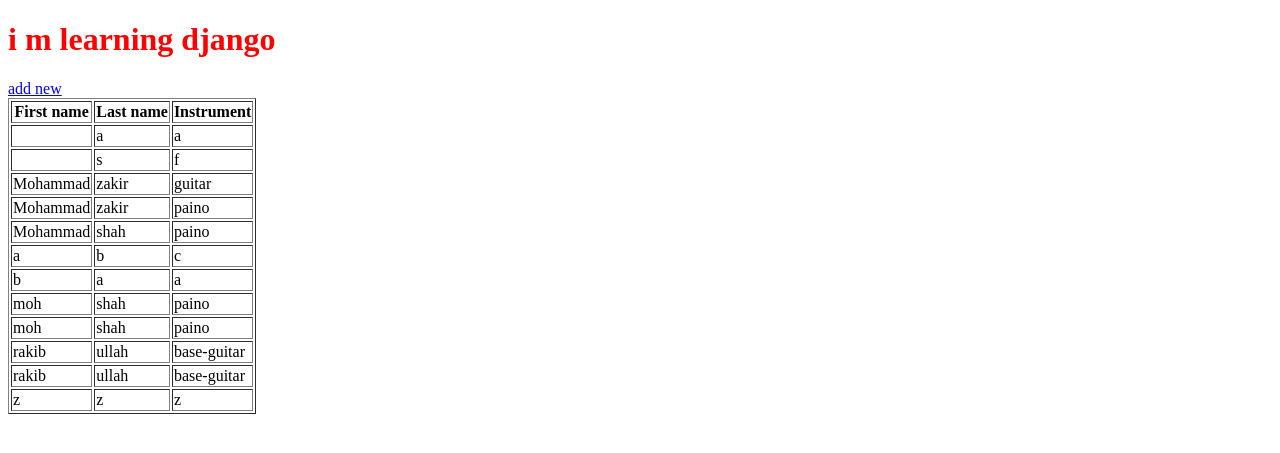
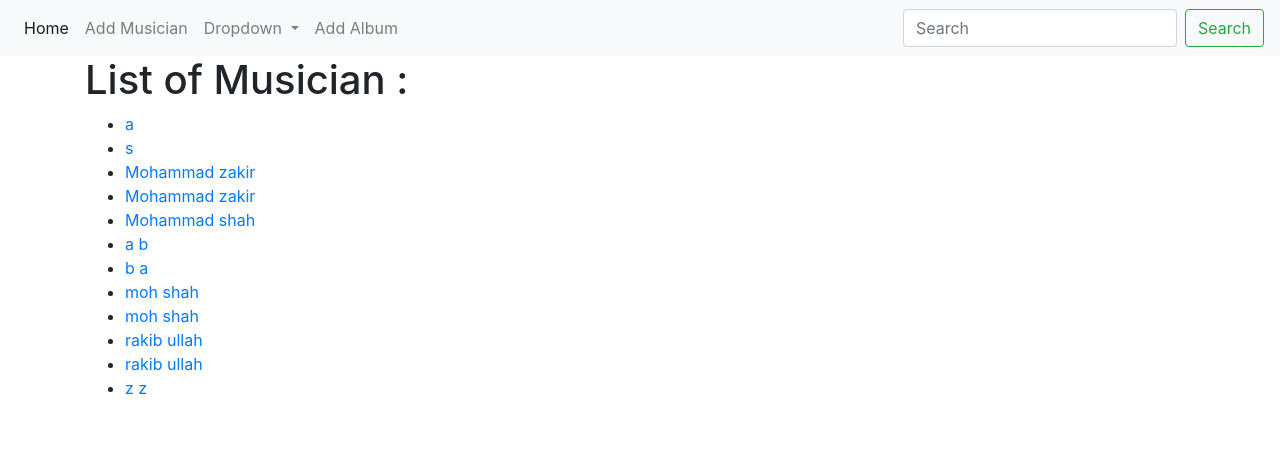
Before and after one commit to tasincodes/Musician_Info_site, a Django app: page / in a window 1280 px wide. Shown: the top 453 px of the page. Run offline with Django 4.2, Linux system fonts and the light colour scheme; data comes from the database, SQL or seed files in the repository; both versions use the stored data as it was after the commit.

Commit message:
crud update

```diff
--- a/My_first_proj/first_app/urls.py
+++ b/My_first_proj/first_app/urls.py
@@ -2,8 +2,15 @@
 from django.urls import path
 from first_app import views
 
+app_name = 'first_app'
 
 urlpatterns = [
     path('',views.index, name='index'),
-    path('form/',views.form,name = 'form')
+    path('add_album/',views.album_form,name = 'album_form'),
+    path('add_musician',views.musician_form,name = 'musician-form'),
+    path('album_list/<int:artist_id>/',views.album_list,name='album_list'),
+    path('edit_artist/<int:artist_id>/',views.edit_artist,name='edit_artist'),
+    path('edit_album/<int:album_id>/',views.edit_album,name="edit_album"),
+    path('delete_album/<int:album_id>/',views.delete_album,name='delete_album'),
+    path('delete_artist/<int:artist_id>/',views.delete_musician,name='delete_artist'),
 ]
--- a/My_first_proj/first_app/views.py
+++ b/My_first_proj/first_app/views.py
@@ -2,47 +2,147 @@ from django.shortcuts import render,HttpResponse,HttpResponseRedirect
 from first_app.models import *
 from django.views import View
 from first_app import forms
-
-# Create your views here.
-def index(request):
-    #SELECT * from Musician order by first_name
-    musician_list = Musician.objects.order_by('First_name')
-    dict = {'text_1' :'i m learning django','musician':musician_list}
-    return render(request,'first_app/index.html',context=dict)
-
-def contact(request):
-    return HttpResponse("<h1>this is contact</h1><a href '/'>Homepage</a><a href = '/About/'>About</a>")
-
-def about(request):
-    return HttpResponse("<h1>this is about page</h1><a href '/'>Homepage</a><a href ='/Contact/'>Contact</a>")
-
-def form(request):
-    new_form = forms.MusicianForm()
-
-    if request.method == 'POST':
-        new_form = forms.MusicianForm(request.POST)
-        if new_form.is_valid():
-            new_form.save(commit=True)
-            return index(request)
-    dict = {'user_form':new_form,'head_1':'Add new musician'}
-
-    ## this is for the forms.py sec -1
-    # new_form = forms.user_form()
-    # dict = {'user_form' : new_form,'heading': "this from is created by django"}
+from django.db.models import Avg
 
 
-    # if request.method == 'POST':
-    #     new_form = forms.user_form(request.POST)
-    #     dict.update({'user_form' : new_form})
-    #     if new_form.is_valid():
-    #         user_name = new_form.cleaned_data['user_name']
-    #         user_dob = new_form.cleaned_data['user_dob']
-    #         user_email = new_form.cleaned_data['user_email']
+def index(request):
+    musician_list = Musician.objects.order_by("First_name")
+    dict = {'title' : "Home Page",'musician_list' : musician_list}
+    return render(request,'first_app/index.html',context= dict)
+
+def album_list(request, artist_id):
+    artist_info = Musician.objects.get(pk=artist_id)
+    album_info = Album.objects.filter(artist=artist_id).order_by('name')
+    artist_rating = Album.objects.filter(artist=artist_id).aggregate(Avg('rating'))
+    dict = {'title' : " Album List",'artist_info':artist_info,'album_inf':album_info,'artist_ratin':artist_rating}
+    return render(request,'first_app/album_list.html',context=dict)
+
+def musician_form(request):
+    form = forms.MusicianForm()
+    if request.method == "POST":
+        form = forms.MusicianForm(request.POST)
+        if form.is_valid():
+            form.save(commit=True)
+            return index(request)
 
 
-    #         dict.update({'user_name':user_name})
-    #         dict.update({'user_dob' : user_dob})
-    #         dict.update({'user_email': user_email})
-    #         dict.update({'form_submitted' : 'yes'})
+    dict = {'title' : "Musician Form",'musician_form': form}
+    return render(request, 'first_app/musician_form.html',context=dict)
 
-    return render(request, 'first_app/form.html',context=dict)
+def album_form(request):
+    form = forms.album_form()
+    if request.method == "POST":
+        form = forms.album_form(request.POST)
+        if form.is_valid():
+            form.save(commit=True)
+            return index(request)
+    dict = {'title' : "Album Form",'album_form':form}
+    return render(request,'first_app/album_form.html',context=dict)
+
+def edit_artist(request,artist_id):
+    artist_info = Musician.objects.get(pk=artist_id)
+    form = forms.MusicianForm(instance=artist_info)
+    if request.method == "POST":
+        form =forms.MusicianForm(request.POST, instance=artist_info)
+        if form.is_valid():
+            form.save(commit=True)
+            return album_list(request,artist_id)
+    dict= {'edit_form':form}
+    return render(request,'first_app/edit_artist.html',context=dict)
+
+
+def edit_album(request,album_id):
+    album_info = Album.objects.get(pk = album_id)
+    form = forms.album_form(instance=album_info)
+    dict = {}
+    if request.method == "POST":
+        form = forms.album_form(request.POST,instance=album_info)
+        if form.is_valid():
+            form.save(commit=True)
+            dict.update({'success_text':"successfully updated!!"})
+    dict.update({'edit_form':form})
+    dict.update({'album_id':album_id})
+    return render(request,'first_app/edit_album.html',context=dict)
+
+def delete_album(request,album_id):
+    album = Album.objects.get(pk=album_id).delete()
+    dict = {'deleted_mes':"Album deleted Successfully!!"}
+    return render(request,'first_app/delete.html',context=dict)
+
+
+def delete_musician(request,artist_id):
+    delete_artist = Musician.objects.get(pk=artist_id).delete()
+    dict = {'deleted_mes':"Musician deleted Successfully!!",}
+    return render(request,'first_app/delete.html',context=dict)
+
+
+
+
+
+
+
+
+
+
+
+
+
+
+
+
+
+
+
+
+
+
+
+
+
+
+
+
+
+# # Create your views here.
+# def index(request):
+#     #SELECT * from Musician order by first_name
+#     # musician_list = Musician.objects.order_by('First_name')
+#     dict = {'text_1' :'i m learning django'}
+#     return render(request,'first_app/index.html',context=dict)
+
+# def contact(request):
+#     return HttpResponse("<h1>this is contact</h1><a href '/'>Homepage</a><a href = '/About/'>About</a>")
+
+# def about(request):
+#     return HttpResponse("<h1>this is about page</h1><a href '/'>Homepage</a><a href ='/Contact/'>Contact</a>")
+
+# def form(request):
+#     new_form = forms.MusicianForm()
+
+#     if request.method == 'POST':
+#         new_form = forms.MusicianForm(request.POST)
+#         if new_form.is_valid():
+#             new_form.save(commit=True)
+#             return index(request)
+#     dict = {'user_form':new_form,'head_1':'Add new musician'}
+
+#     ## this is for the forms.py sec -1
+#     # new_form = forms.user_form()
+#     # dict = {'user_form' : new_form,'heading': "this from is created by django"}
+
+
+#     # if request.method == 'POST':
+#     #     new_form = forms.user_form(request.POST)
+#     #     dict.update({'user_form' : new_form})
+#     #     if new_form.is_valid():
+#     #         user_name = new_form.cleaned_data['user_name']
+#     #         user_dob = new_form.cleaned_data['user_dob']
+#     #         user_email = new_form.cleaned_data['user_email']
+
+
+#     #         dict.update({'user_name':user_name})
+#     #         dict.update({'user_dob' : user_dob})
+#     #         dict.update({'user_email': user_email})
+#     #         dict.update({'form_submitted' : 'yes'})
+
+#     return render(request, 'first_app/form.html',context=dict)
--- /dev/null
+++ b/My_first_proj/templates/first_app/base.html
@@ -0,0 +1,63 @@
+<!doctype html>
+<html lang="en">
+  <head>
+    <!-- Required meta tags -->
+    <meta charset="utf-8">
+    <meta name="viewport" content="width=device-width, initial-scale=1, shrink-to-fit=no">
+
+    <!-- Bootstrap CSS -->
+    <link rel="stylesheet" href="https://cdn.jsdelivr.net/npm/bootstrap@4.3.1/dist/css/bootstrap.min.css" integrity="sha384-ggOyR0iXCbMQv3Xipma34MD+dH/1fQ784/j6cY/iJTQUOhcWr7x9JvoRxT2MZw1T" crossorigin="anonymous">
+
+    <title>{{ title }}</title>
+  </head>
+  <body>
+
+
+    <!-- Optional JavaScript -->
+    <!-- jQuery first, then Popper.js, then Bootstrap JS -->
+    <script src="https://code.jquery.com/jquery-3.3.1.slim.min.js" integrity="sha384-q8i/X+965DzO0rT7abK41JStQIAqVgRVzpbzo5smXKp4YfRvH+8abtTE1Pi6jizo" crossorigin="anonymous"></script>
+    <script src="https://cdn.jsdelivr.net/npm/popper.js@1.14.7/dist/umd/popper.min.js" integrity="sha384-UO2eT0CpHqdSJQ6hJty5KVphtPhzWj9WO1clHTMGa3JDZwrnQq4sF86dIHNDz0W1" crossorigin="anonymous"></script>
+    <script src="https://cdn.jsdelivr.net/npm/bootstrap@4.3.1/dist/js/bootstrap.min.js" integrity="sha384-JjSmVgyd0p3pXB1rRibZUAYoIIy6OrQ6VrjIEaFf/nJGzIxFDsf4x0xIM+B07jRM" crossorigin="anonymous"></script>
+    <nav class="navbar navbar-expand-lg navbar-light bg-light">
+
+        <button class="navbar-toggler" type="button" data-toggle="collapse" data-target="#navbarSupportedContent" aria-controls="navbarSupportedContent" aria-expanded="false" aria-label="Toggle navigation">
+          <span class="navbar-toggler-icon"></span>
+        </button>
+
+        <div class="collapse navbar-collapse" id="navbarSupportedContent">
+          <ul class="navbar-nav mr-auto">
+            <li class="nav-item active">
+              <a class="nav-link" href="{% url 'first_app:index' %}">Home <span class="sr-only">(current)</span></a>
+            </li>
+            <li class="nav-item">
+              <a class="nav-link" href="{% url 'first_app:musician-form'%}">Add Musician</a>
+            </li>
+            <li class="nav-item dropdown">
+              <a class="nav-link dropdown-toggle" href="#" id="navbarDropdown" role="button" data-toggle="dropdown" aria-haspopup="true" aria-expanded="false">
+                Dropdown
+              </a>
+              <div class="dropdown-menu" aria-labelledby="navbarDropdown">
+                <a class="dropdown-item" href="#">Action</a>
+                <a class="dropdown-item" href="#">Another action</a>
+                <div class="dropdown-divider"></div>
+                <a class="dropdown-item" href="#">Something else here</a>
+              </div>
+            </li>
+            <li class="nav-item">
+              <a class="nav-link" href="{% url 'first_app:album_form'%}">Add Album</a>
+            </li>
+          </ul>
+          <form class="form-inline my-2 my-lg-0">
+            <input class="form-control mr-sm-2" type="search" placeholder="Search" aria-label="Search">
+            <button class="btn btn-outline-success my-2 my-sm-0" type="submit">Search</button>
+          </form>
+        </div>
+      </nav>
+
+<div class="container">
+{% block body_block %}
+
+{% endblock %}
+</div>
+</body>
+</html>
--- a/My_first_proj/templates/first_app/index.html
+++ b/My_first_proj/templates/first_app/index.html
@@ -1,4 +1,68 @@
 <!DOCTYPE html>
+{% extends 'first_app/base.html' %}
+{% block body_block %}
+
+<h1>List of Musician :</h1>
+<ul>
+    {% if musician_list %}
+    {% for musician in musician_list%}
+    <li><a href="{% url 'first_app:album_list' artist_id=musician.id %}">{{musician.First_name}} {{musician.Last_name}}</a></li>
+    {%endfor%}
+    {% else %}
+    <h4>No musician in the list</h4>
+
+    {%endif%}
+
+
+
+</ul>
+
+{% endblock %}
+
+
+
+
+
+
+
+
+
+
+
+
+
+
+
+
+
+
+
+
+
+
+
+
+
+
+
+
+
+
+
+
+
+
+
+
+
+
+
+
+
+
+
+
+<!-- <!DOCTYPE html>
 {% load static %}
 <html lang="en">
 <head>
@@ -27,4 +91,4 @@
     </table>
 
 </body>
-</html>
+</html> -->
```
Also changed, not shown: My_first_proj/My_first_proj/settings.py (+7 -3 lines), My_first_proj/first_app/forms.py (+6 -2 lines), My_first_proj/first_app/templatetags/my_filters.py (added, +10 -0 lines), My_first_proj/templates/first_app/album_form.html (renamed from My_first_proj/templates/first_app/form.html, +30 -5 lines), My_first_proj/templates/first_app/album_list.html (added, +43 -0 lines), My_first_proj/templates/first_app/delete.html (added, +8 -0 lines), My_first_proj/templates/first_app/edit_album.html (added, +18 -0 lines), My_first_proj/templates/first_app/edit_artist.html (added, +14 -0 lines), My_first_proj/templates/first_app/musician_form.html (added, +14 -0 lines), My_first_proj/db.sqlite3, My_first_proj/first_app/templatetags/__init__.py (added), My_first_proj/static/images/c7.png (added).
